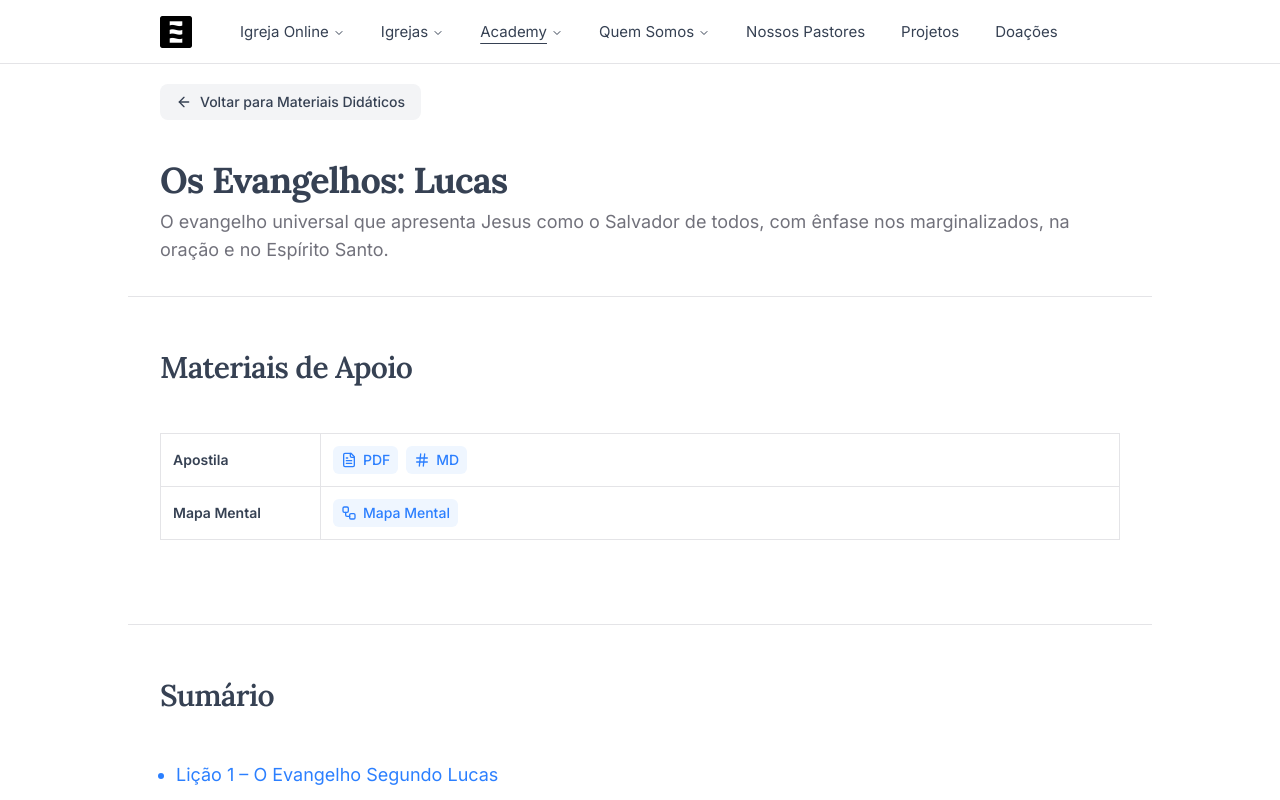
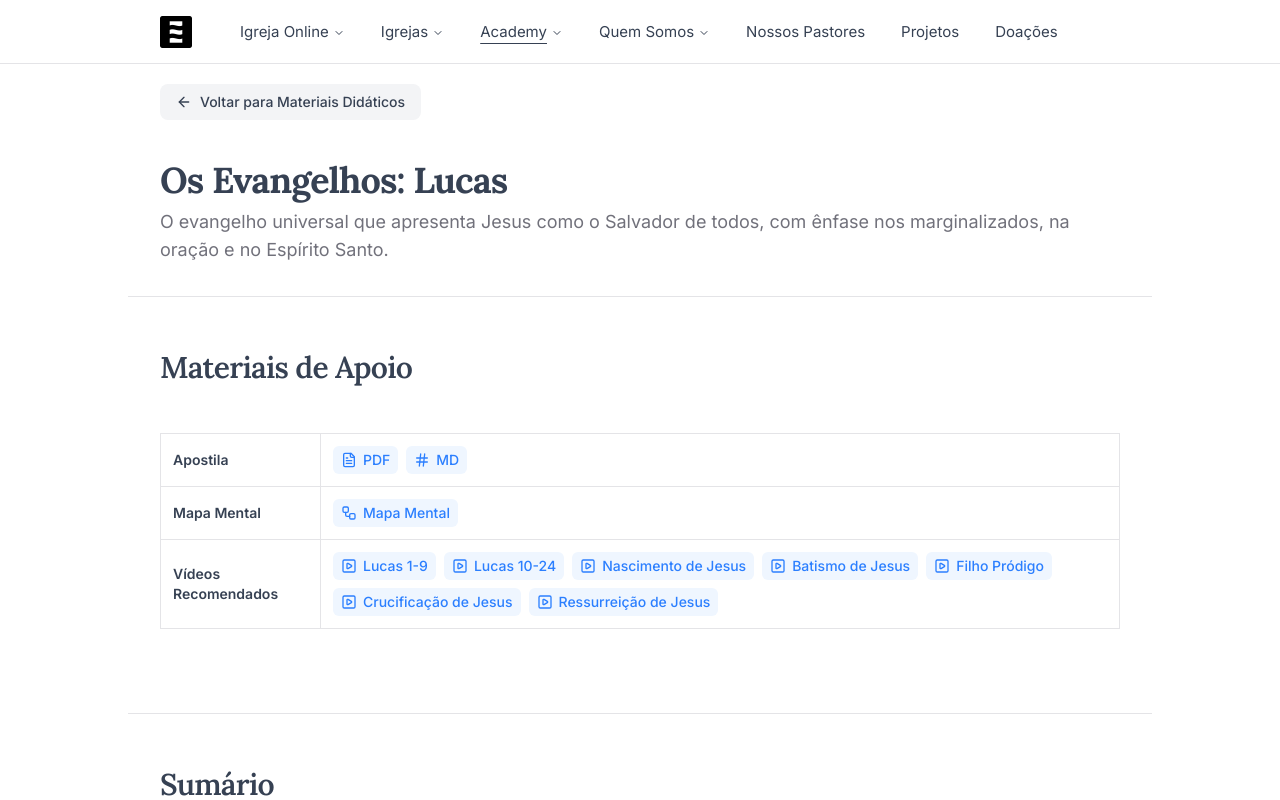
Before and after one commit to oceanodg/ocn-institucional-v4, a Next.js app: page /oceano-academy/materiais-didaticos/lucas in a window 1280 px wide. Shown: the top 800 px of the page. Built offline with nearby package versions, Linux system fonts and the light colour scheme.

Commit message:
feat: add recommended video links for Isaias, Lucas, Marcos, and Mateus course materials to enhance learning resources

```diff
--- a/app/(site)/oceano-academy/materiais-didaticos/isaias-1/page.tsx
+++ b/app/(site)/oceano-academy/materiais-didaticos/isaias-1/page.tsx
@@ -1,4 +1,4 @@
-import { FileText, Hash, Workflow } from "lucide-react";
+import { FileText, Hash, SquarePlay, Workflow } from "lucide-react";
 import { HeroContainer } from "~/components/hero";
 import { AllTeachingMaterialsBackButton } from "~/components/back-buttons/all-teaching-materials";
 import { H1, H2, H3, P, Separator } from "~/components/ui";
@@ -72,6 +72,27 @@ export default function CursoIsaias1() {
                   <LinkSmall href="https://whimsical.com/ocn7/ocn-escola-biblica-GgrjZLEXpFtuzvGrxYkM7b">
                     <Workflow className="size-4" />
                     Mapa Mental
+                  </LinkSmall>
+                </TableCellLinksContainer>
+              </TableCell>
+            </TableRow>
+            <TableRow className="hover:bg-transparent">
+              <TableCell className="border font-semibold">
+                Vídeos Recomendados
+              </TableCell>
+              <TableCell>
+                <TableCellLinksContainer>
+                  <LinkSmall href="https://www.youtube.com/watch?v=EZ5LTlriVLs">
+                    <SquarePlay className="size-4" />
+                    Isaias 1-39
+                  </LinkSmall>
+                  <LinkSmall href="https://www.youtube.com/watch?v=tAWKUvWe5JI">
+                    <SquarePlay className="size-4" />
+                    Isaias 40-66
+                  </LinkSmall>
+                  <LinkSmall href="https://www.youtube.com/watch?v=K8iwowbjX6c">
+                    <SquarePlay className="size-4" />
+                    Os Profetas
                   </LinkSmall>
                 </TableCellLinksContainer>
               </TableCell>
--- a/app/(site)/oceano-academy/materiais-didaticos/isaias-2/page.tsx
+++ b/app/(site)/oceano-academy/materiais-didaticos/isaias-2/page.tsx
@@ -1,4 +1,4 @@
-import { FileText, Hash, Workflow } from "lucide-react";
+import { FileText, Hash, SquarePlay, Workflow } from "lucide-react";
 import { HeroContainer } from "~/components/hero";
 import { AllTeachingMaterialsBackButton } from "~/components/back-buttons/all-teaching-materials";
 import { H1, H2, H3, P, Separator } from "~/components/ui";
@@ -70,6 +70,27 @@ export default function CursoIsaias2() {
                 </TableCellLinksContainer>
               </TableCell>
             </TableRow>
+            <TableRow className="hover:bg-transparent">
+              <TableCell className="border font-semibold">
+                Vídeos Recomendados
+              </TableCell>
+              <TableCell>
+                <TableCellLinksContainer>
+                  <LinkSmall href="https://www.youtube.com/watch?v=EZ5LTlriVLs">
+                    <SquarePlay className="size-4" />
+                    Isaias 1-39
+                  </LinkSmall>
+                  <LinkSmall href="https://www.youtube.com/watch?v=tAWKUvWe5JI">
+                    <SquarePlay className="size-4" />
+                    Isaias 40-66
+                  </LinkSmall>
+                  <LinkSmall href="https://www.youtube.com/watch?v=K8iwowbjX6c">
+                    <SquarePlay className="size-4" />
+                    Os Profetas
+                  </LinkSmall>
+                </TableCellLinksContainer>
+              </TableCell>
+            </TableRow>
           </TableHeader>
         </Table>
       </Container>
--- a/app/(site)/oceano-academy/materiais-didaticos/lucas/page.tsx
+++ b/app/(site)/oceano-academy/materiais-didaticos/lucas/page.tsx
@@ -1,4 +1,4 @@
-import { FileText, Hash, Workflow } from "lucide-react";
+import { FileText, Hash, SquarePlay, Workflow } from "lucide-react";
 import { HeroContainer } from "~/components/hero";
 import { AllTeachingMaterialsBackButton } from "~/components/back-buttons/all-teaching-materials";
 import { H1, H2, H3, P, Separator } from "~/components/ui";
@@ -69,6 +69,43 @@ export default function CursoLucas() {
                 </TableCellLinksContainer>
               </TableCell>
             </TableRow>
+            <TableRow className="hover:bg-transparent">
+              <TableCell className="border font-semibold">
+                Vídeos Recomendados
+              </TableCell>
+              <TableCell>
+                <TableCellLinksContainer>
+                  <LinkSmall href="https://www.youtube.com/watch?v=ubXUcaXu8bQ">
+                    <SquarePlay className="size-4" />
+                    Lucas 1-9
+                  </LinkSmall>
+                  <LinkSmall href="https://www.youtube.com/watch?v=UeUAAAs7hec">
+                    <SquarePlay className="size-4" />
+                    Lucas 10-24
+                  </LinkSmall>
+                  <LinkSmall href="https://www.youtube.com/watch?v=MKNKSIKCCmU">
+                    <SquarePlay className="size-4" />
+                    Nascimento de Jesus
+                  </LinkSmall>
+                  <LinkSmall href="https://www.youtube.com/watch?v=IAo5zxqbQis">
+                    <SquarePlay className="size-4" />
+                    Batismo de Jesus
+                  </LinkSmall>
+                  <LinkSmall href="https://www.youtube.com/watch?v=SmH6CQowO8A">
+                    <SquarePlay className="size-4" />
+                    Filho Pródigo
+                  </LinkSmall>
+                  <LinkSmall href="https://www.youtube.com/watch?v=2XXGhyEMT54">
+                    <SquarePlay className="size-4" />
+                    Crucificação de Jesus
+                  </LinkSmall>
+                  <LinkSmall href="https://www.youtube.com/watch?v=vZDDpnP6mW8">
+                    <SquarePlay className="size-4" />
+                    Ressurreição de Jesus
+                  </LinkSmall>
+                </TableCellLinksContainer>
+              </TableCell>
+            </TableRow>
           </TableHeader>
         </Table>
       </Container>
--- a/app/(site)/oceano-academy/materiais-didaticos/marcos/page.tsx
+++ b/app/(site)/oceano-academy/materiais-didaticos/marcos/page.tsx
@@ -1,4 +1,4 @@
-import { FileText, Hash, Workflow } from "lucide-react";
+import { FileText, Hash, SquarePlay, Workflow } from "lucide-react";
 import { HeroContainer } from "~/components/hero";
 import { AllTeachingMaterialsBackButton } from "~/components/back-buttons/all-teaching-materials";
 import { H1, H2, H3, P, Separator } from "~/components/ui";
@@ -69,6 +69,19 @@ export default function CursoMarcos() {
                 </TableCellLinksContainer>
               </TableCell>
             </TableRow>
+            <TableRow className="hover:bg-transparent">
+              <TableCell className="border font-semibold">
+                Vídeo Recomendado
+              </TableCell>
+              <TableCell>
+                <TableCellLinksContainer>
+                  <LinkSmall href="https://www.youtube.com/watch?v=EOT1Mo_YERM">
+                    <SquarePlay className="size-4" />
+                    Marcos
+                  </LinkSmall>
+                </TableCellLinksContainer>
+              </TableCell>
+            </TableRow>
           </TableHeader>
         </Table>
       </Container>
--- a/app/(site)/oceano-academy/materiais-didaticos/mateus/page.tsx
+++ b/app/(site)/oceano-academy/materiais-didaticos/mateus/page.tsx
@@ -1,4 +1,4 @@
-import { FileText, Hash, Workflow } from "lucide-react";
+import { FileText, Hash, SquarePlay, Workflow } from "lucide-react";
 import { HeroContainer } from "~/components/hero";
 import { AllTeachingMaterialsBackButton } from "~/components/back-buttons/all-teaching-materials";
 import { H1, H2, H3, P, Separator } from "~/components/ui";
@@ -71,6 +71,23 @@ export default function CursoMateus() {
                   <LinkSmall href="https://whimsical.com/ocn7/ocn-escola-biblica-GgrjZLEXpFtuzvGrxYkM7b">
                     <Workflow className="size-4" />
                     Mapa Mental
+                  </LinkSmall>
+                </TableCellLinksContainer>
+              </TableCell>
+            </TableRow>
+            <TableRow className="hover:bg-transparent">
+              <TableCell className="border font-semibold">
+                Vídeos Recomendados
+              </TableCell>
+              <TableCell>
+                <TableCellLinksContainer>
+                  <LinkSmall href="https://www.youtube.com/watch?v=VskOdIySJQI">
+                    <SquarePlay className="size-4" />
+                    Mateus 1-13
+                  </LinkSmall>
+                  <LinkSmall href="https://www.youtube.com/watch?v=4E-Ju-WKe1k">
+                    <SquarePlay className="size-4" />
+                    Mateus 14-28
                   </LinkSmall>
                 </TableCellLinksContainer>
               </TableCell>
```
